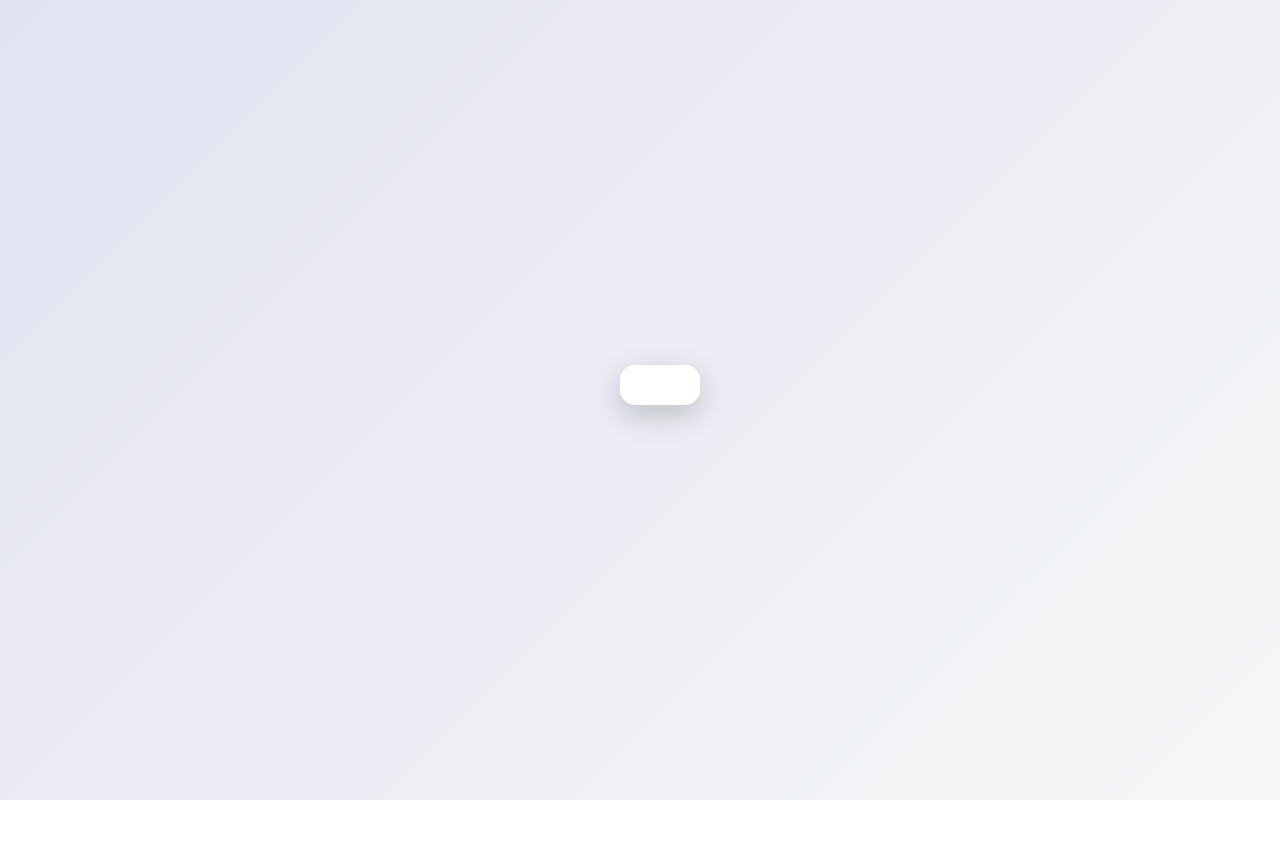
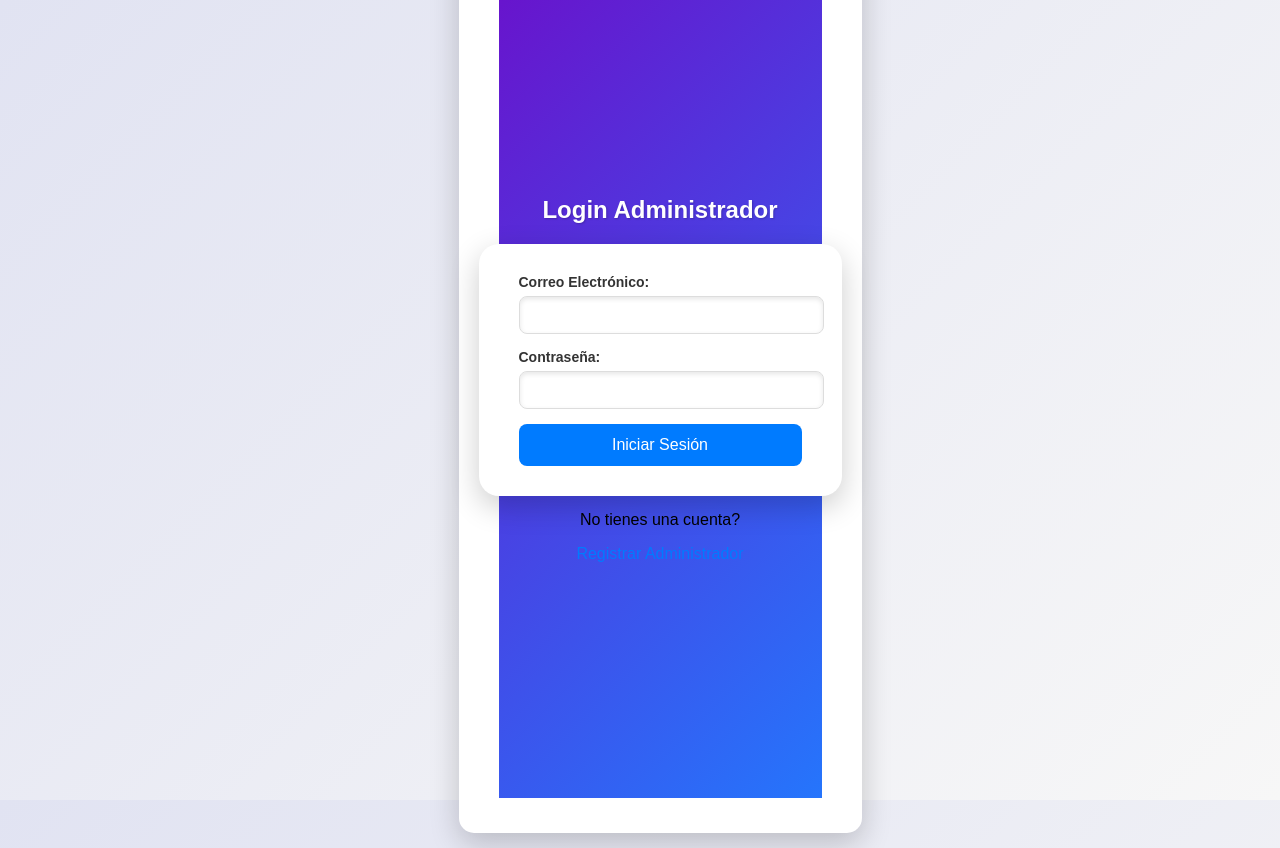
Before and after one commit to Kazuke23/front_juego, a React (Vite) app: page /admin in a window 1280 px wide. Before the commit this address had no page. Before the commit the page ends 800 px from the top, so only its background shows below. Built offline with nearby package versions, Linux system fonts and the light colour scheme.

Commit message:
Realice la vista de administrador login

```diff
--- a/src/App.jsx
+++ b/src/App.jsx
@@ -4,6 +4,9 @@ import { Routes, Route } from 'react-router-dom';
 import Login from './pages/Login.jsx';
 import Register from './pages/Register.jsx';
 import ResetPassword from './pages/ResetPassword.jsx';
+import AdminLogin from './pages/AdminLogin.jsx'; // Importa el login de administrador
+import AdminRegister from './pages/AdminRegister.jsx'; // Importa el registro de administrador
+import AdminDashboard from './pages/AdminDashboard.jsx'; // Importa el dashboard del admin
 
 
 function App() {
@@ -13,6 +16,9 @@ function App() {
         <Route path="/" element={<Login />} />
         <Route path="/register" element={<Register />} />
         <Route path="/reset-password" element={<ResetPassword />} />
+        <Route path="/admin" element={<AdminLogin />} /> {/* Ruta especial para admin */}
+        <Route path="/admin/register" element={<AdminRegister />} /> {/* Registro del admin */}
+        <Route path="/admin/dashboard" element={<AdminDashboard />} /> {/* Dashboard del admin */}
       </Routes>
     </div>
   );
--- /dev/null
+++ b/src/pages/AdminDashboard.jsx
@@ -0,0 +1,10 @@
+function AdminDashboard() {
+    return (
+      <div>
+        <h1>Bienvenido, Administrador</h1>
+        <p>Este es el panel de administración.</p>
+      </div>
+    );
+  }
+
+  export default AdminDashboard;
--- /dev/null
+++ b/src/pages/AdminLogin.jsx
@@ -0,0 +1,54 @@
+import { useNavigate, Link } from 'react-router-dom';
+import { useState } from 'react';
+import './styles/AdminLogin.css'; // Estilos específicos para el login de administrador
+
+function AdminLogin() {
+  const [email, setEmail] = useState('');
+  const [password, setPassword] = useState('');
+  const navigate = useNavigate();
+
+  const handleSubmit = (e) => {
+    e.preventDefault();
+    // Lógica para manejar el inicio de sesión del administrador
+    if (email === 'admin@example.com' && password === 'adminpassword') {
+      navigate('/admin/dashboard'); // Navega a la página de administración al iniciar sesión correctamente
+    } else {
+      alert('Correo o contraseña incorrectos');
+    }
+  };
+
+  return (
+    <div className="admin-login-container">
+      <h2>Login Administrador</h2>
+      <form className="admin-login-form" onSubmit={handleSubmit}>
+        <div className="form-group">
+          <label>Correo Electrónico:</label>
+          <input
+            type="email"
+            value={email}
+            onChange={(e) => setEmail(e.target.value)}
+            required
+          />
+        </div>
+        <div className="form-group">
+          <label>Contraseña:</label>
+          <input
+            type="password"
+            value={password}
+            onChange={(e) => setPassword(e.target.value)}
+            required
+          />
+        </div>
+        <button className="admin-login-btn" type="submit">
+          Iniciar Sesión
+        </button>
+      </form>
+      <div className="admin-register-link">
+        <p>No tienes una cuenta?</p>
+        <Link to="/admin/register">Registrar Administrador</Link> {/* Link al registro */}
+      </div>
+    </div>
+  );
+}
+
+export default AdminLogin;
--- /dev/null
+++ b/src/pages/AdminRegister.jsx
@@ -0,0 +1,50 @@
+import { useState } from 'react';
+import { useNavigate, Link } from 'react-router-dom'; // Importa Link para la navegación
+import './styles/AdminRegister.css'; // Estilos específicos para el registro de administrador
+
+function AdminRegister() {
+  const [email, setEmail] = useState('');
+  const [password, setPassword] = useState('');
+  const navigate = useNavigate();
+
+  const handleSubmit = (e) => {
+    e.preventDefault();
+    // Lógica para manejar el registro del administrador (puedes conectar aquí a tu API o base de datos)
+    console.log('Nuevo administrador registrado:', email);
+    // Redirigir al dashboard del admin después del registro
+    navigate('/admin/dashboard');
+  };
+
+  return (
+    <div className="admin-register-container">
+      <h2>Registro de Administrador</h2>
+      <form className="admin-register-form" onSubmit={handleSubmit}>
+        <div className="form-group">
+          <label>Correo Electrónico:</label>
+          <input
+            type="email"
+            value={email}
+            onChange={(e) => setEmail(e.target.value)}
+            required
+          />
+        </div>
+        <div className="form-group">
+          <label>Contraseña:</label>
+          <input
+            type="password"
+            value={password}
+            onChange={(e) => setPassword(e.target.value)}
+            required
+          />
+        </div>
+        <button className="admin-register-btn" type="submit">
+          Registrar Administrador
+        </button>
+      </form>
+
+      <p>¿Ya tienes una cuenta? <Link to="/admin">Inicia Sesión</Link></p> {/* Link a la página de inicio de sesión del admin */}
+    </div>
+  );
+}
+
+export default AdminRegister;
--- a/src/pages/Login.jsx
+++ b/src/pages/Login.jsx
@@ -5,7 +5,7 @@ import './styles/App.css'; // Importa el archivo de estilos específico
 function Login() {
   return (
     <div className="login-container">
-      <h2>Iniciar Sesión</h2>
+      <h2 className="login-title">Iniciar Sesión</h2>
       <form className="login-form">
         <div className="form-group">
           <label>Correo Electrónico:</label>
--- a/src/pages/Register.jsx
+++ b/src/pages/Register.jsx
@@ -4,7 +4,7 @@ import { Link } from 'react-router-dom';
 function Register() {
   return (
     <div className="register-container">
-      <h2>Registro</h2>
+      <h2 className="login-title">Registro</h2>
       <form className="register-form">
         <div className="form-group">
           <label>Nombre:</label>
--- a/src/pages/ResetPassword.jsx
+++ b/src/pages/ResetPassword.jsx
@@ -4,7 +4,7 @@ import { Link } from 'react-router-dom';
 function ResetPassword() {
   return (
     <div>
-      <h2>Restablecer Contraseña</h2>
+      <h2 className="login-title">Restablecer Contraseña</h2>
       <form>
         <div>
           <label>Correo Electrónico:</label>
--- /dev/null
+++ b/src/pages/styles/AdminLogin.css
@@ -0,0 +1,63 @@
+/* src/pages/styles/AdminLogin.css */
+
+.admin-login-container {
+    display: flex;
+    flex-direction: column;
+    align-items: center;
+    justify-content: center;
+    min-height: 100vh;
+    background: linear-gradient(135deg, #6a11cb, #2575fc);
+    padding: 20px;
+  }
+
+  h2 {
+    margin-bottom: 20px;
+    color: #ffffff;
+    text-shadow: 1px 1px 2px rgba(0, 0, 0, 0.2);
+    text-align: center;
+    font-size: 24px;
+  }
+
+  .admin-login-form {
+    background: #fff;
+    border-radius: 20px;
+    padding: 30px 40px;
+    width: 100%;
+    max-width: 400px;
+    box-shadow: 0 10px 30px rgba(0, 0, 0, 0.2);
+  }
+
+  .admin-login-btn {
+    width: 100%;
+    padding: 12px;
+    background-color: #007bff;
+    color: white;
+    border: none;
+    border-radius: 8px;
+    font-size: 16px;
+    cursor: pointer;
+  }
+
+  .admin-login-btn:hover {
+    background-color: #0056b3;
+  }
+
+  .form-group {
+    margin-bottom: 15px;
+  }
+
+  .form-group label {
+    display: block;
+    font-size: 14px;
+    font-weight: bold;
+    color: #333;
+    margin-bottom: 6px;
+  }
+
+  .form-group input {
+    width: 100%;
+    padding: 10px;
+    border: 1px solid #ddd;
+    border-radius: 8px;
+    font-size: 14px;
+  }
--- /dev/null
+++ b/src/pages/styles/AdminRegister.css
@@ -0,0 +1,63 @@
+/* src/pages/styles/AdminRegister.css */
+
+.admin-register-container {
+    display: flex;
+    flex-direction: column;
+    align-items: center;
+    justify-content: center;
+    min-height: 100vh;
+    background: linear-gradient(135deg, #ff5722, #ff9800);
+    padding: 20px;
+  }
+
+  h2 {
+    margin-bottom: 20px;
+    color: #fff;
+    text-shadow: 1px 1px 2px rgba(0, 0, 0, 0.2);
+    text-align: center;
+    font-size: 24px;
+  }
+
+  .admin-register-form {
+    background: #fff;
+    border-radius: 20px;
+    padding: 30px 40px;
+    width: 100%;
+    max-width: 400px;
+    box-shadow: 0 10px 30px rgba(0, 0, 0, 0.2);
+  }
+
+  .admin-register-btn {
+    width: 100%;
+    padding: 12px;
+    background-color: #007bff;
+    color: white;
+    border: none;
+    border-radius: 8px;
+    font-size: 16px;
+    cursor: pointer;
+  }
+
+  .admin-register-btn:hover {
+    background-color: #0056b3;
+  }
+
+  .form-group {
+    margin-bottom: 15px;
+  }
+
+  .form-group label {
+    display: block;
+    font-size: 14px;
+    font-weight: bold;
+    color: #333;
+    margin-bottom: 6px;
+  }
+
+  .form-group input {
+    width: 100%;
+    padding: 10px;
+    border: 1px solid #ddd;
+    border-radius: 8px;
+    font-size: 14px;
+  }
--- a/src/pages/styles/App.css
+++ b/src/pages/styles/App.css
@@ -29,7 +29,7 @@ body {
   transform: translateY(-5px); /* Efecto de elevación al pasar el mouse */
 }
 
-h2 {
+h2.login-title{
   margin-bottom: 20px;
   color: #333;
   text-align: center;
```
